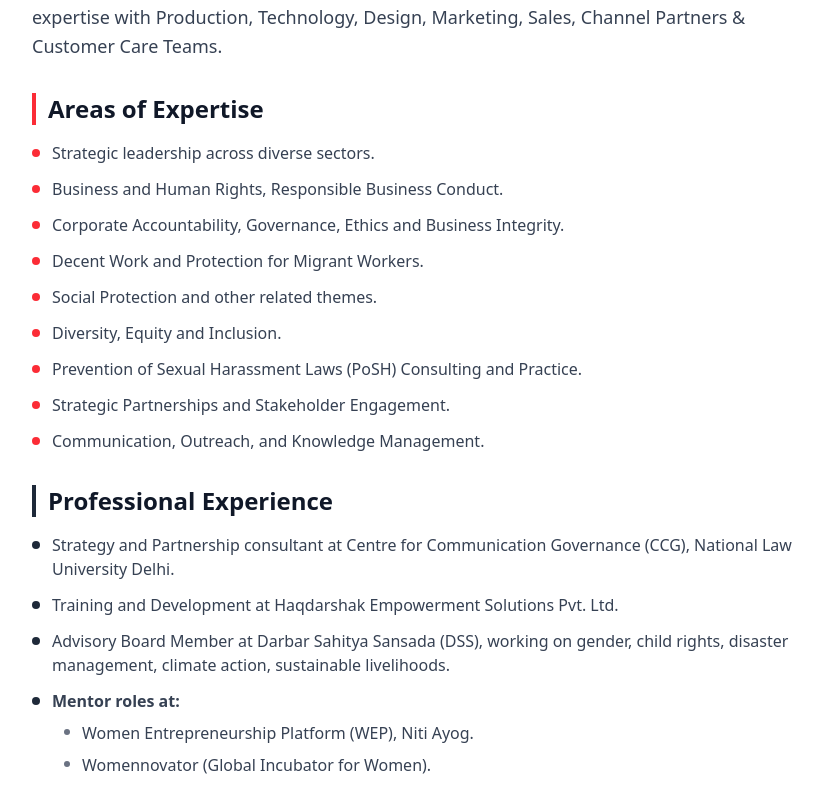
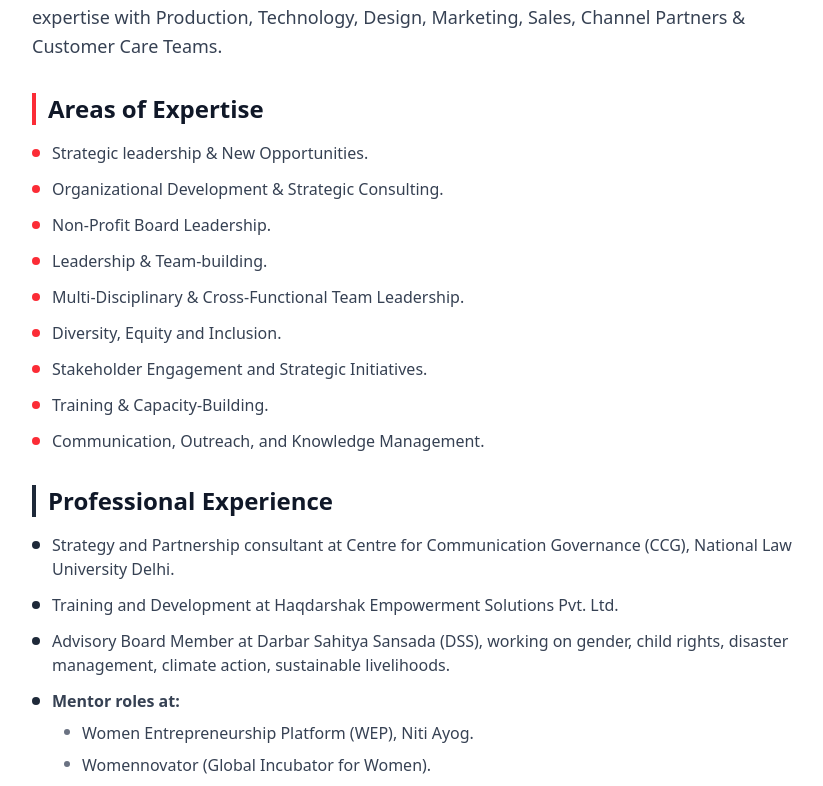
Before and after one commit to PPRABHAVEE/prabhavee, a Next.js app: page /people/founder in a window 1280 px wide. Shown: the part 782-1568 px from the top of the page, without its empty margins (448-1271 px from the left). Built offline with nearby package versions, Linux system fonts and the light colour scheme.

Commit message:
Made some imp UI Changes

```diff
--- a/src/app/page.js
+++ b/src/app/page.js
@@ -578,7 +578,7 @@
                   Focused on business and human rights, responsible conduct, governance, and ethics.
                 </p>
                 <a
-                  href="/people"
+                  href="/people/founder"
                   className="inline-block mt-2 px-7 py-2 bg-gradient-to-r from-red-600 to-amber-500 hover:from-red-700 hover:to-yellow-600 text-white font-semibold rounded-full shadow-lg transition duration-200"
                 >
                   Read More
--- a/src/components/Navbar/navbar.jsx
+++ b/src/components/Navbar/navbar.jsx
@@ -153,7 +153,7 @@
                     className="block px-4 py-2 text-gray-700 hover:bg-red-50 transition-colors duration-150"
                     onClick={handleDropdownItemClick}
                   >
-                    PoSH Services
+                     PoSH Consultancy & Services
                   </a>
                 </div>
               </div>
@@ -192,7 +192,7 @@
                     className="block px-4 py-2 text-gray-700 hover:bg-red-50 transition-colors duration-150"
                     onClick={handleDropdownItemClick}
                   >
-                    Our Founder
+                    Founder
                   </Link>
                   <Link
                     href="/people/consultant"
--- a/src/components/networking/network.jsx
+++ b/src/components/networking/network.jsx
@@ -142,7 +142,7 @@
           badge: "Member"
         },
         {
-          name: "Indian Society for Training and Development (ISTD)",
+          name: "Indian Society for Training and Development (ISTD), Delhi Chapter",
           org: "Non-profit organisation",
           type: "Training",
           badge: "Member"
--- a/src/components/people/founder.jsx
+++ b/src/components/people/founder.jsx
@@ -50,14 +50,14 @@
       email:'anumita@prabhavee.org',
       description: 'Anumita Sarkar is the Founding Lawyer - Policy and Strategic Advisor of PRABHAVEE – Partner for Social Impact and founded the organization in 2022. She is recognized as a strategic leader with nearly two decades of sectoral and functional expertise across fields like Research, Advisory, Project Management, Editorial & Knowledge Management, Strategic Partnerships, Stakeholder Engagement, Communication and Outreach, and various other strategic initiatives. Her collaborative work covers various stakeholders: Government, Statutory and Quasi-Judicial authorities, Appellate Tribunals, Courts and Forums, Corporates, Multilateral Organizations(UN), Publishers, Authors, Knowledge Partners, Big 4 Consulting Firms, Policy Professionals, Senior Tax Experts, Learning and Development Consultants, and C-Suite Leaders. She possesses deep cross-functional expertise with Production, Technology, Design, Marketing, Sales, Channel Partners & Customer Care Teams.',
       expertise: [
-        'Strategic leadership across diverse sectors.',
-        'Business and Human Rights, Responsible Business Conduct.',
-        'Corporate Accountability, Governance, Ethics and Business Integrity.',
-        'Decent Work and Protection for Migrant Workers.',
-        'Social Protection and other related themes.',
+        'Strategic leadership & New Opportunities.',
+        'Organizational Development & Strategic Consulting.',
+        'Non-Profit Board Leadership.',
+        'Leadership & Team-building.',
+        'Multi-Disciplinary & Cross-Functional Team Leadership.',
         'Diversity, Equity and Inclusion.',
-        'Prevention of Sexual Harassment Laws (PoSH) Consulting and Practice.',
-        'Strategic Partnerships and Stakeholder Engagement.',
+        'Stakeholder Engagement and Strategic Initiatives.',
+        'Training & Capacity-Building.',
         'Communication, Outreach, and Knowledge Management.'
       ],
       experience: [
@@ -171,7 +171,7 @@
           }}
         >
           <h1 className="text-5xl md:text-6xl font-extrabold tracking-tight leading-tight">
-            <span className="text-gray-900">Meet&nbsp;Our&nbsp;</span>
+            <span className="text-gray-900">About&nbsp;the&nbsp;</span>
             <span
               className="bg-gradient-to-r from-red-500 via-orange-400 to-yellow-400 bg-clip-text text-transparent"
               style={{ WebkitBackgroundClip: "text" }}
--- a/src/components/services/service.jsx
+++ b/src/components/services/service.jsx
@@ -293,7 +293,7 @@
                         <div className="pt-6 border-t-2 border-gradient-red">
                         <h4 className="font-semibold text-gray-900 mb-4 flex items-center gap-2">
                             <Shield className="w-5 h-5 text-amber-500" />
-                            Key Services & Deliverables
+                            Key Services
                         </h4>
                         <div className="grid md:grid-cols-2 gap-3">
                             {service.features.map((feature, idx) => (
--- a/src/pages/stakeholderInt.jsx
+++ b/src/pages/stakeholderInt.jsx
@@ -53,12 +53,7 @@
             <span className="text-gray-700">&</span> Initiatives
           </h2>
           <p className="text-gray-600 mt-6 max-w-3xl mx-auto text-lg leading-relaxed">
-            Empowering sustainable progress through{" "}
-            <span className="font-bold text-red-600 relative inline-block group">
-              Strategic Capacity Building
-              <span className="absolute bottom-0 left-0 w-full h-0.5 bg-red-600 transform origin-left"></span>
-            </span>{" "}
-            and meaningful collaboration with experts and social leaders.
+            Facilitating <strong className="font-medium text-red-500 text-xl font-style: italic "> multi-stakeholder dialogue</strong> to advance shared priorities and collective action.
           </p>
         </div>
         <div className="relative bg-white/80 backdrop-blur-xl border border-gray-200/50 rounded-3xl shadow-2xl p-10 mb-16 hover:shadow-3xl transition-all duration-500 group overflow-hidden">
@@ -131,7 +126,7 @@
                   <div className="p-2 bg-gradient-to-br from-red-500 to-orange-500 rounded-xl">
                     <Users className="w-6 h-6 text-white" />
                   </div>
-                  Collaborating Experts
+                  Experts
                 </h4>
                 <div className="flex items-center gap-2 px-4 py-2 bg-red-50 rounded-full">
                   <div className="w-2 h-2 bg-red-500 rounded-full animate-pulse"></div>
@@ -166,9 +161,9 @@
               <div className="flex items-center justify-between mb-8">
                 <h4 className="flex items-center gap-3 text-2xl font-black text-gray-900">
                   <div className="p-2 bg-gradient-to-br from-orange-500 to-red-500 rounded-xl">
-                    <Target className="w-6 h-6 text-white" />
+                    <Users className="w-6 h-6 text-white" />
                   </div>
-                  Engaged Professionals
+                  Experts
                 </h4>
                 <div className="flex items-center gap-2 px-4 py-2 bg-orange-50 rounded-full">
                   <div className="w-2 h-2 bg-orange-500 rounded-full animate-pulse"></div>
```
